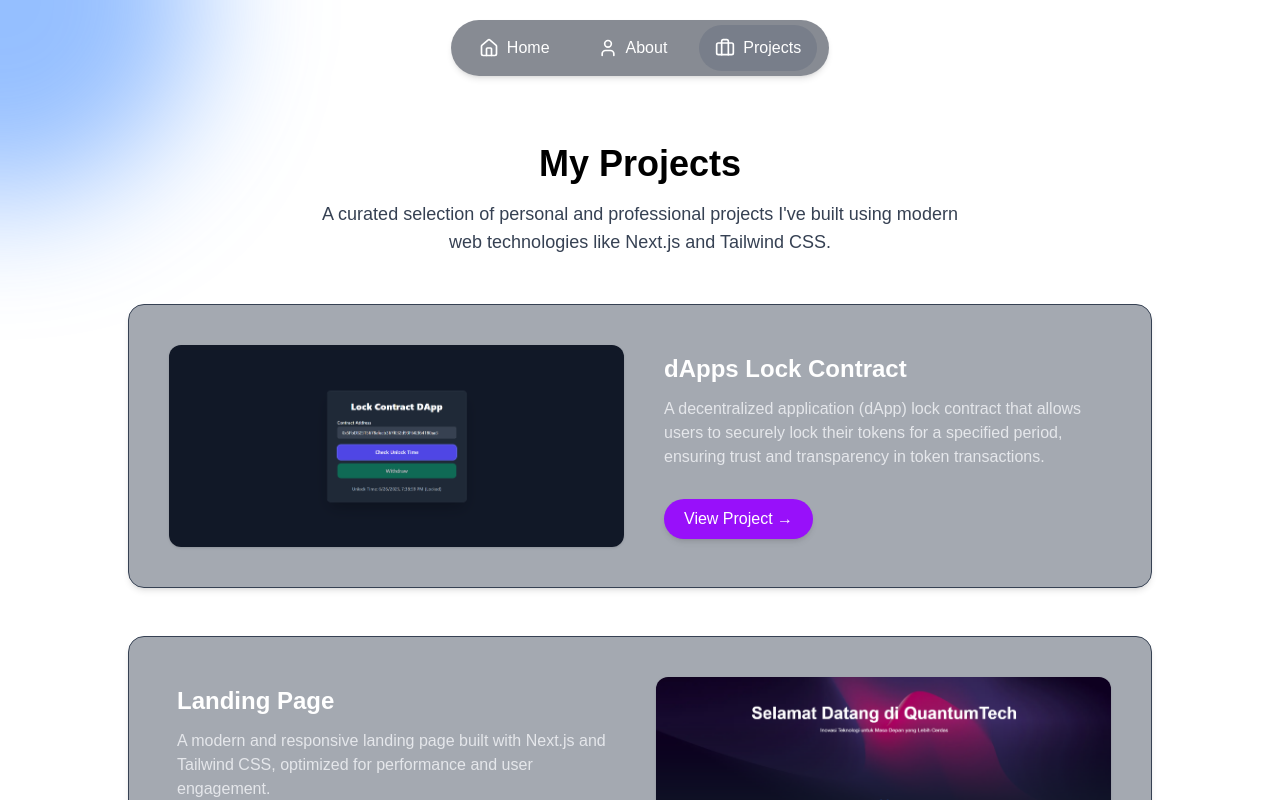
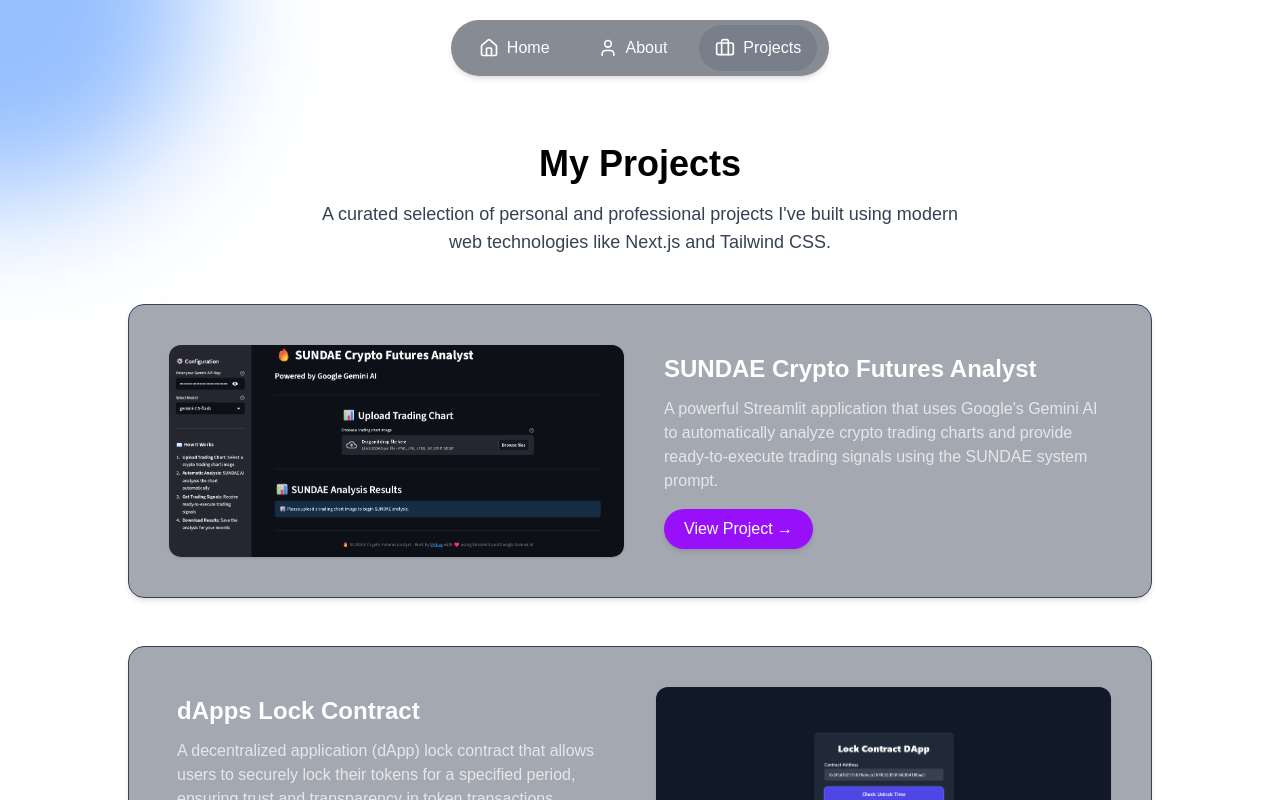
Before and after one commit to VinLvy/D-portfolio, a Next.js app: page /projects in a window 1280 px wide. Shown: the top 800 px of the page. Built offline with nearby package versions, Linux system fonts and the light colour scheme.

Commit message:
Projects 4.0

```diff
--- a/src/app/projects/page.js
+++ b/src/app/projects/page.js
@@ -6,6 +6,12 @@ import Link from "next/link";
 import { motion } from "framer-motion";
 
 const projects = [
+  {
+    title: "SUNDAE Crypto Futures Analyst",
+    description: "A powerful Streamlit application that uses Google's Gemini AI to automatically analyze crypto trading charts and provide ready-to-execute trading signals using the SUNDAE system prompt.",
+    link: "https://github.com/VinLvy/SUNDAE",
+    image: "/images/project5.png",
+  },
   {
     title: "dApps Lock Contract",
     description: "A decentralized application (dApp) lock contract that allows users to securely lock their tokens for a specified period, ensuring trust and transparency in token transactions.",
```
